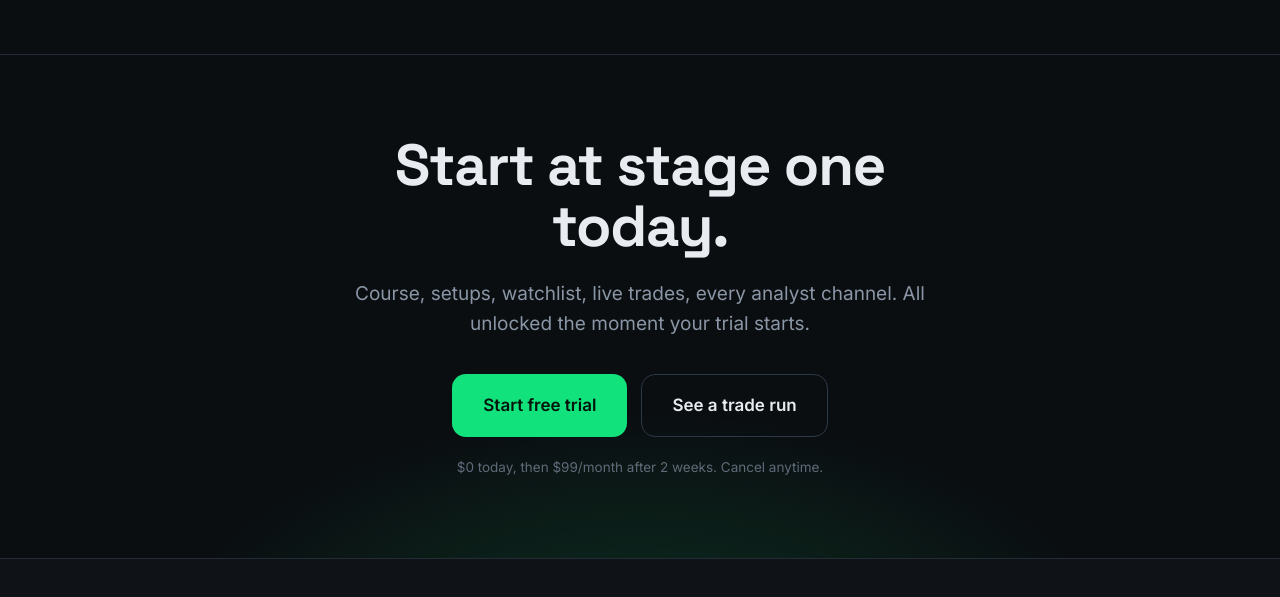
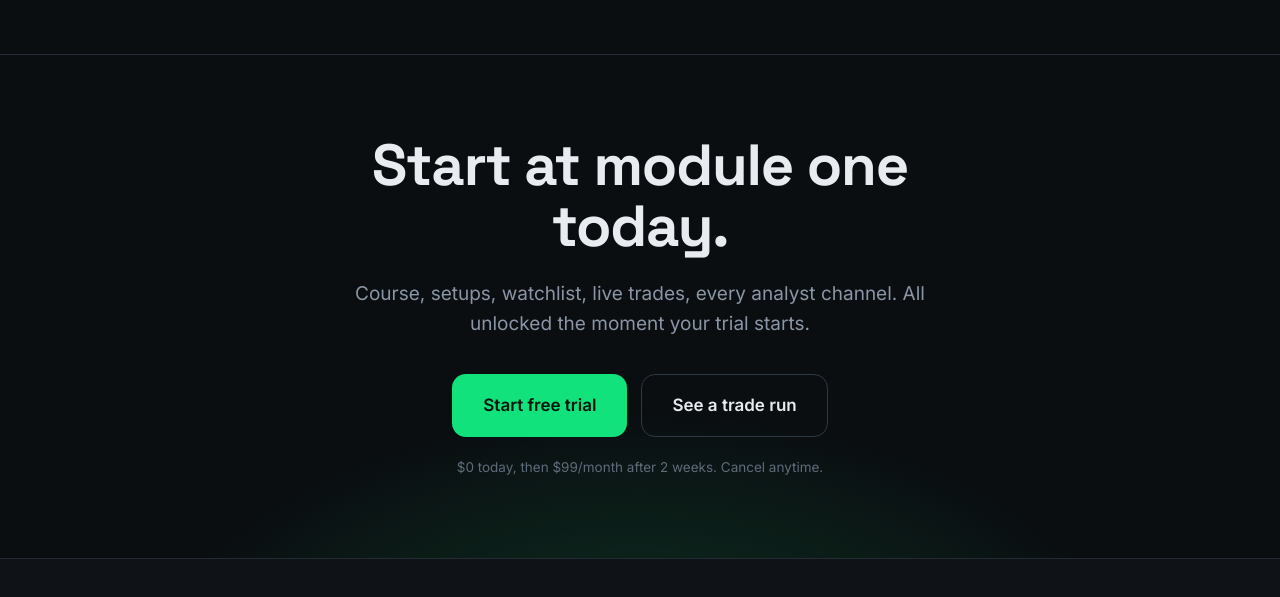
Before and after one commit to fullportjust/fullportsitemain, a plain HTML site: page education.html in a window 1280 px wide. Shown: the part 5260-5857 px from the top of the page. Drawn offline with Linux system fonts and the light colour scheme.

Commit message:
Education: CTA 'stage one' -> 'module one'
Co-Authored-By: Claude Opus 4.8 <noreply@anthropic.com>
Claude-Session: https://claude.ai/code/session_01MSGPo19fXwCr9uet6k9rd9

```diff
--- a/education.html
+++ b/education.html
@@ -732,7 +732,7 @@
 
 <section class="section final">
   <div class="wrap">
-    <h2 class="reveal">Start at stage one today.</h2>
+    <h2 class="reveal">Start at module one today.</h2>
     <p class="lead reveal">Course, setups, watchlist, live trades, every analyst channel. All unlocked the moment your trial starts.</p>
     <div class="hero-cta reveal"><a class="btn btn--primary btn--lg" href="https://whop.com/checkout/plan_yQftI4SvldGYW/" target="_blank" rel="noopener">Start free trial</a><a class="btn btn--ghost btn--lg" href="/how-it-works">See a trade run</a></div>
     <p class="fineprint reveal">$0 today, then $99/month after 2 weeks. Cancel anytime.</p>
```
